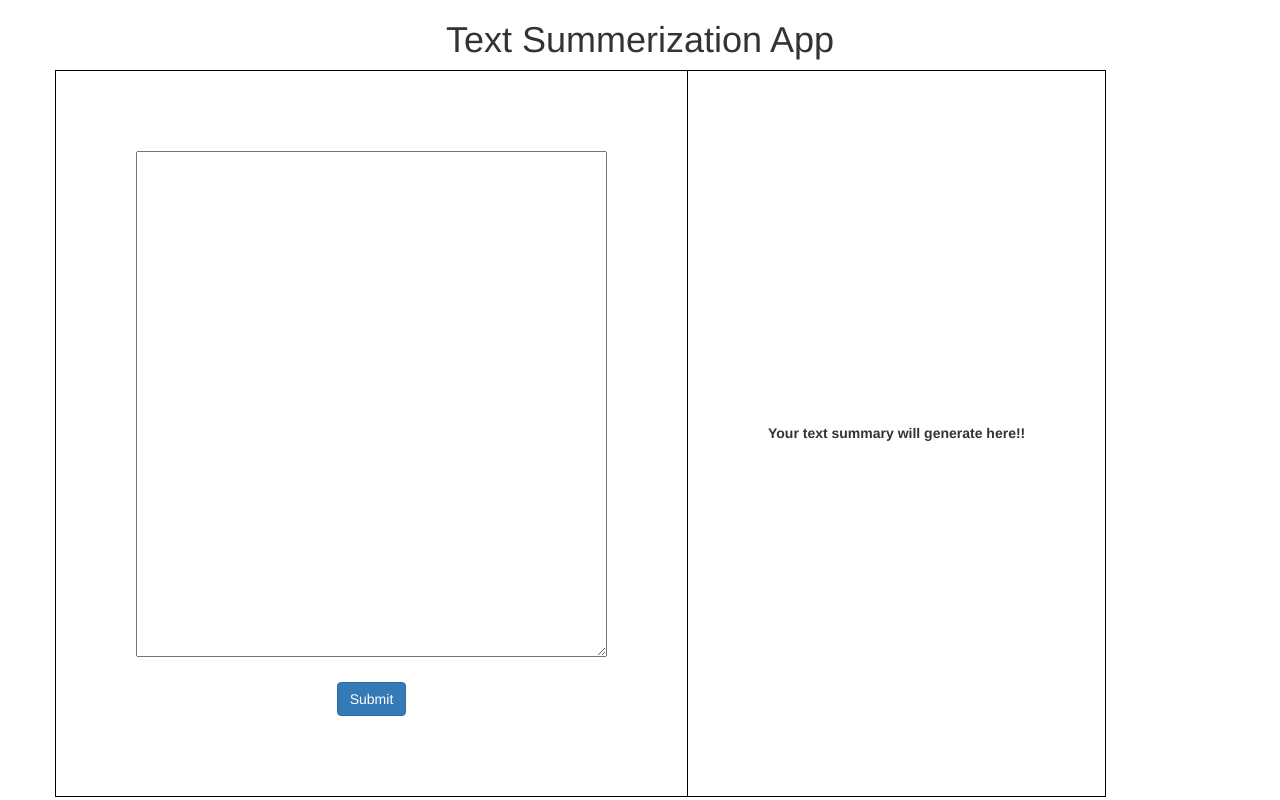
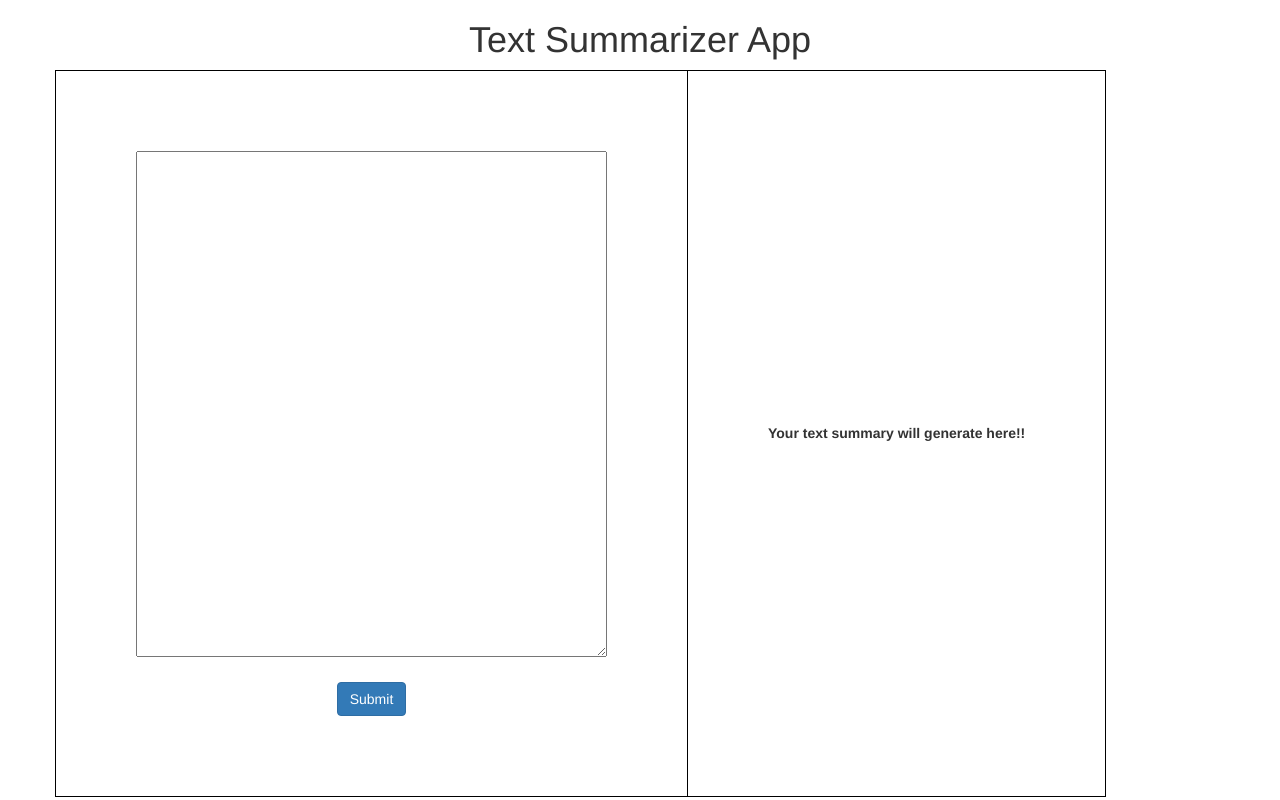
Before and after one commit to chekoduadarsh/Text-Summerizer, a Flask app: page / in a window 1280 px wide. Run offline with Flask 2, Linux system fonts and the light colour scheme; lists and menus that the app fills with data are empty; parts of the project's set-up code (start-up, migrations or seed data) failed here and were passed over; some libraries are stand-ins or nearby versions.

Commit message:
Typo Fix

```diff
--- a/templates/index.html
+++ b/templates/index.html
@@ -11,7 +11,7 @@
 {% block content %}
     <div class="container">
         <div class="row">
-            <h1>Text Summerization App</h1>
+            <h1>Text Summarizer App</h1>
 
             <table>
                 <tr>
```
